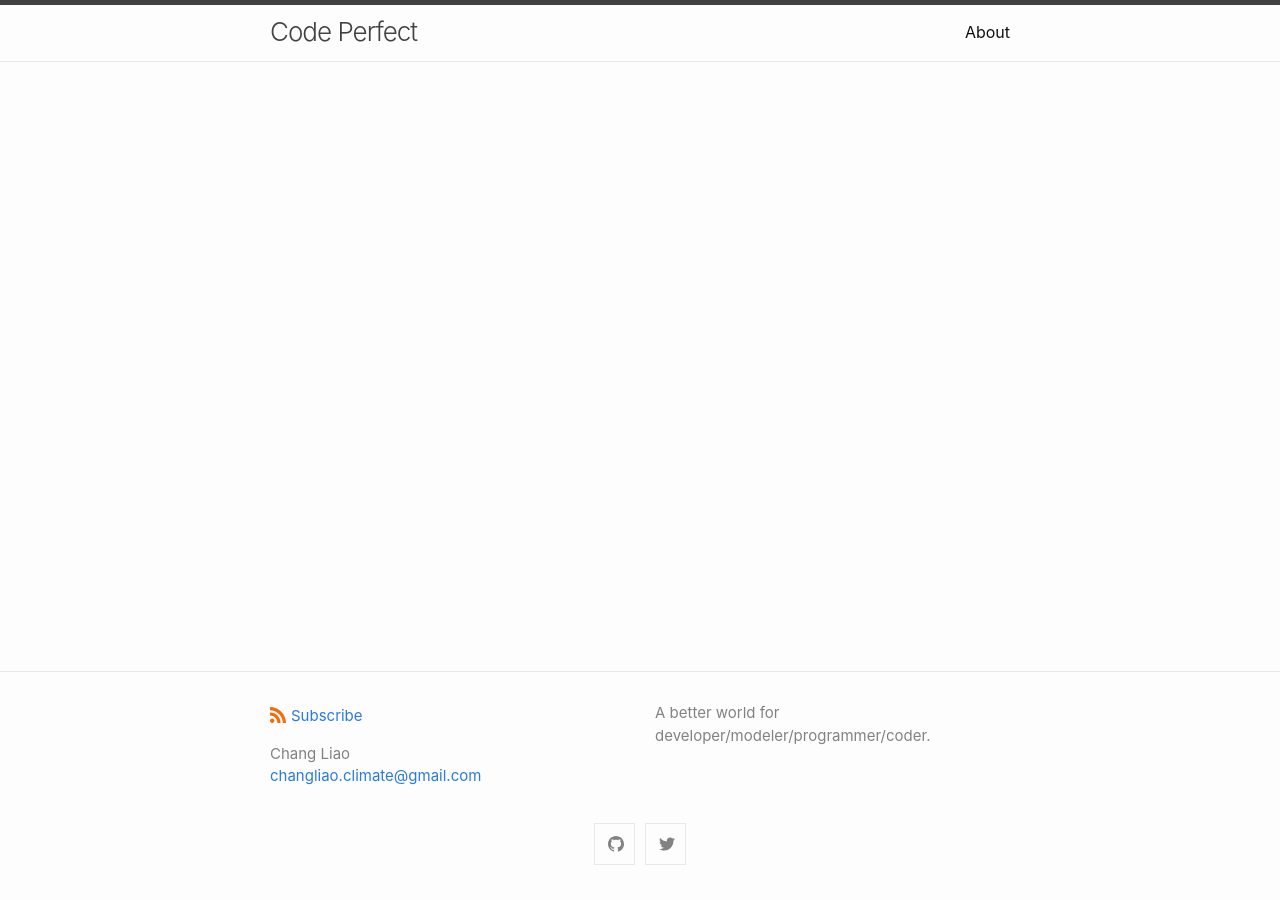
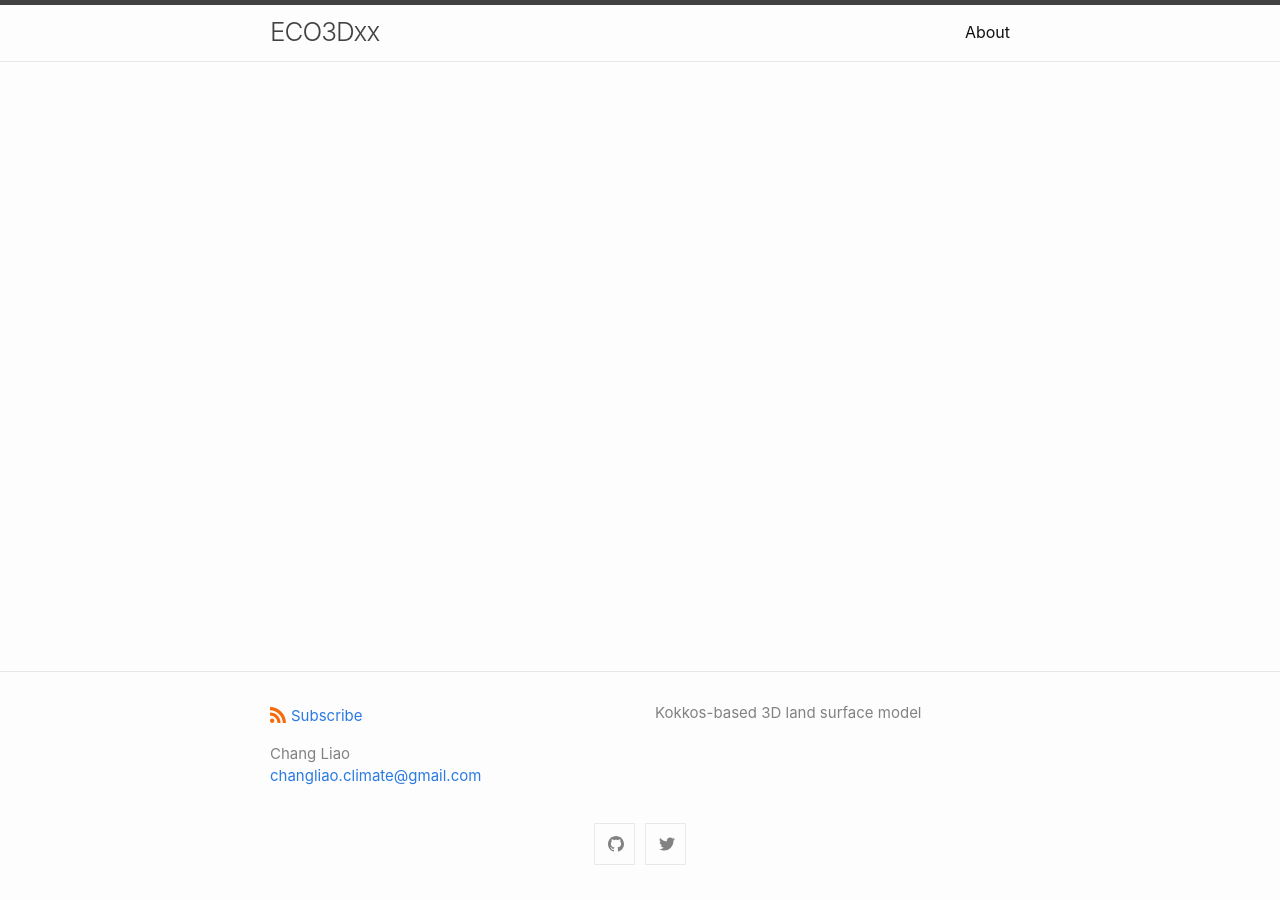
Before and after one commit to changliao/eco3dxx, a Jekyll site: the page built from index.md, in a window 1280 px wide. Built offline with Jekyll 4.4.1, drawn with Linux system fonts in a browser that asks for light colours.

Commit message:
add text

```diff
--- a/_config.yml
+++ b/_config.yml
@@ -1,9 +1,9 @@
-title: Code Perfect
+title: ECO3Dxx
 author:
   name: Chang Liao
   email: changliao.climate@gmail.com
 description: > # this means to ignore newlines until "show_excerpts:"
-  A better world for developer/modeler/programmer/coder.
+  Kokkos-based 3D land surface model
 
 show_excerpts: false # set to true to show excerpts on the homepage
 
```
Also changed, not shown: _post/2023/02/2023-02-14--project_introduction.md (+2 -0 lines).
